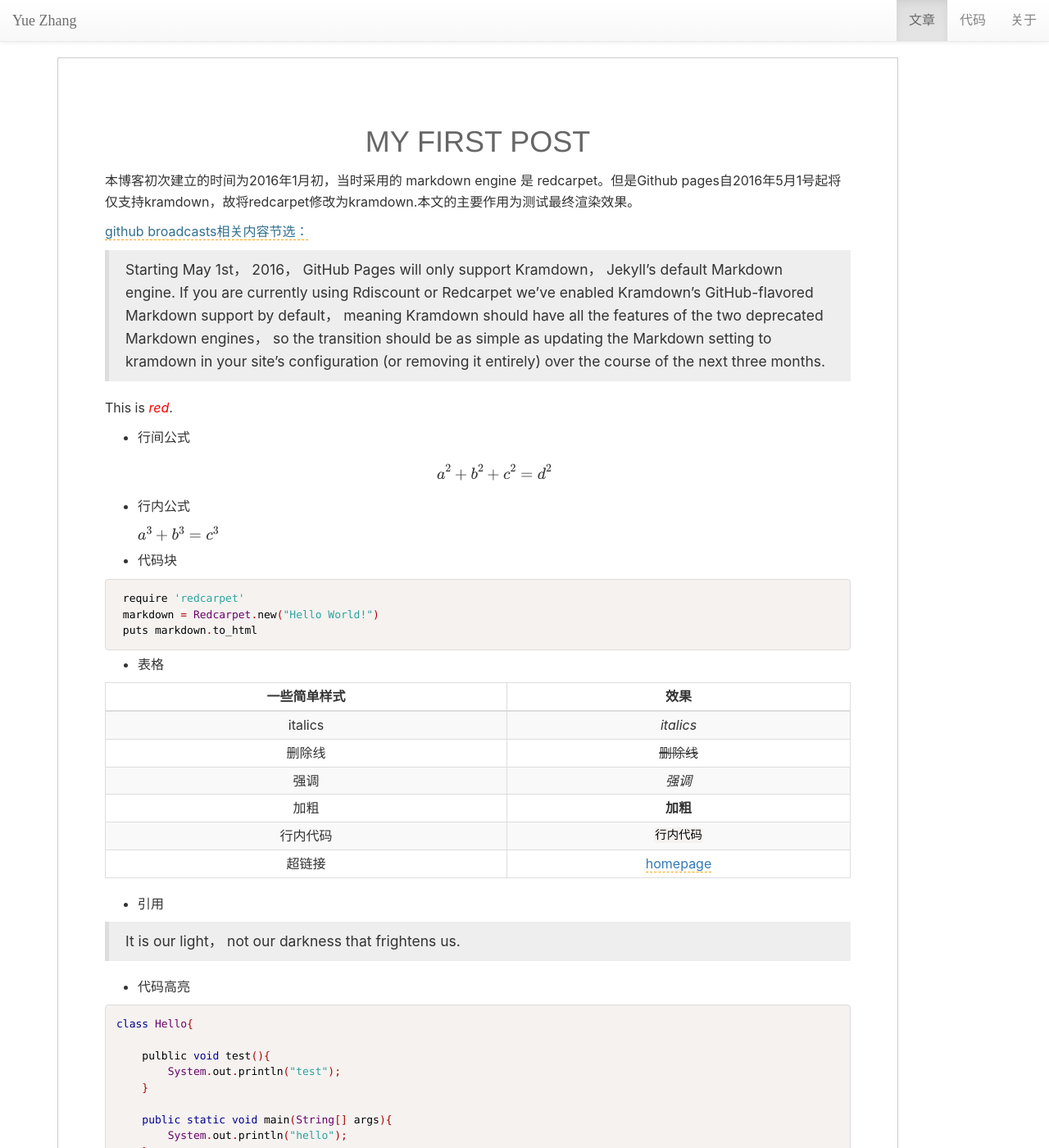
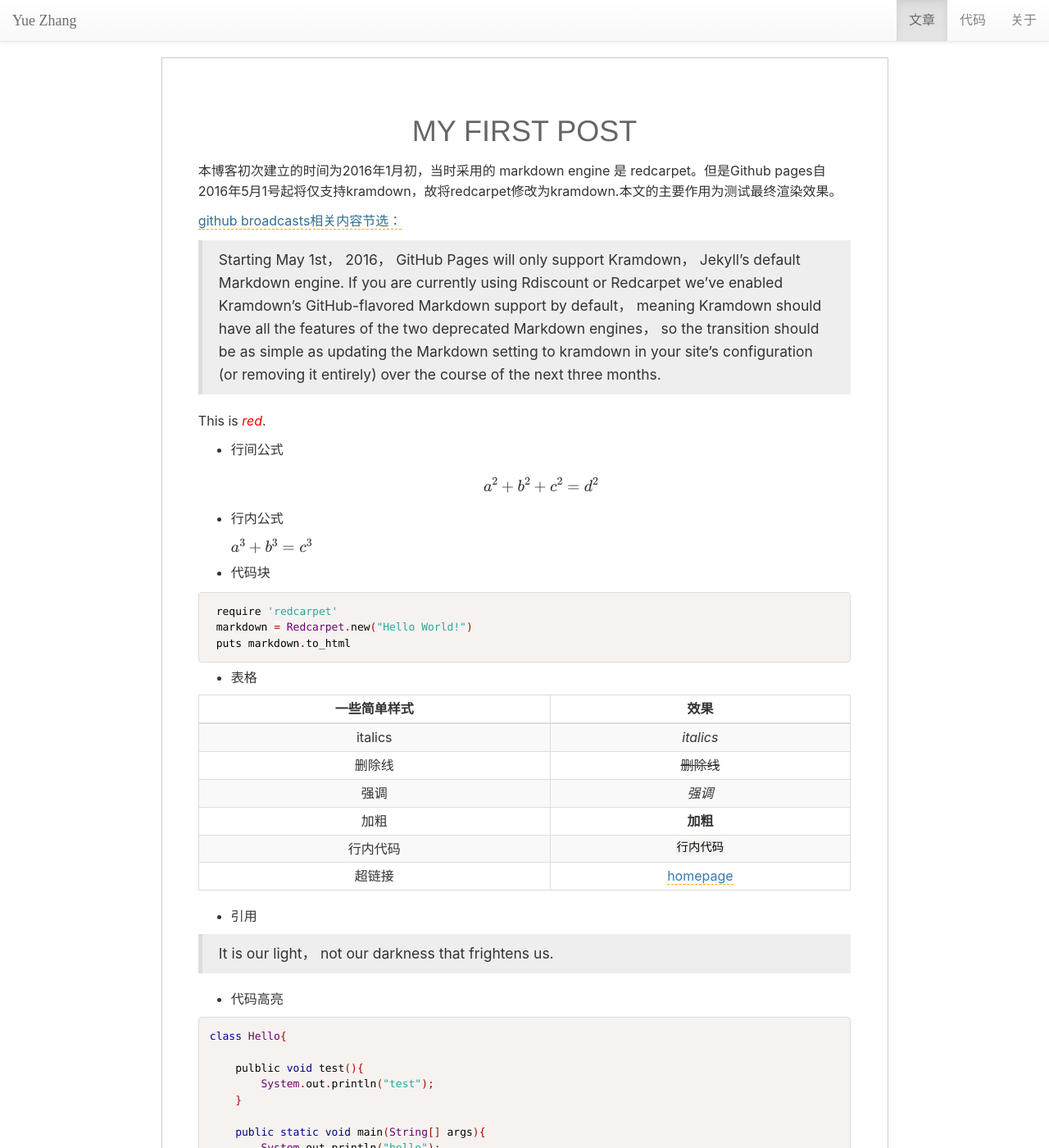
Before and after one commit to eueuy/eueuy.github.io, a Jekyll site: the page built from _posts/2016-01-14-my-first-post.md, in a window 1280 px wide and 1400 px high. Shown: the whole window at 82% size. Built offline with Jekyll 4.4.1, drawn with Linux system fonts in a browser that asks for light colours; formulas are drawn with MathJax 3.

```diff
--- a/assets/css/post.css
+++ b/assets/css/post.css
@@ -43,10 +43,14 @@
     font-family: "Linux Libertine",-apple-system,"Helvetica Neue",Helvetica,"Nimbus Sans L",Arial,"Liberation Sans","PingFang SC","Hiragino Sans GB","Source Han Sans CN","Source Han Sans SC","Microsoft YaHei","Wenquanyi Micro Hei","WenQuanYi Zen Hei","ST Heiti",SimHei,"WenQuanYi Zen Hei Sharp",sans-serif;
     border: 1px solid #ccc;
     padding: 5%;
-    width: 90%;
+    width: 100%;
 }
 .main a {
     border-bottom: 1px dashed orange;
+}
+
+.container{
+    width: 70%;
 }
 
 a:hover{
```
